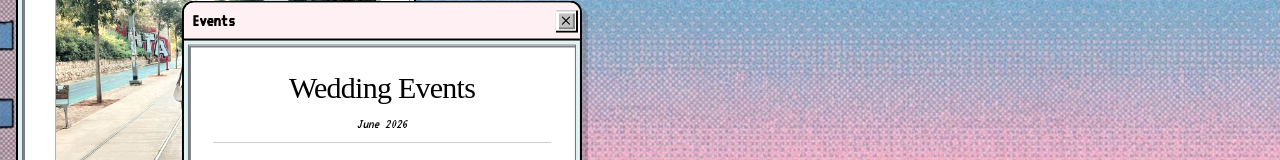
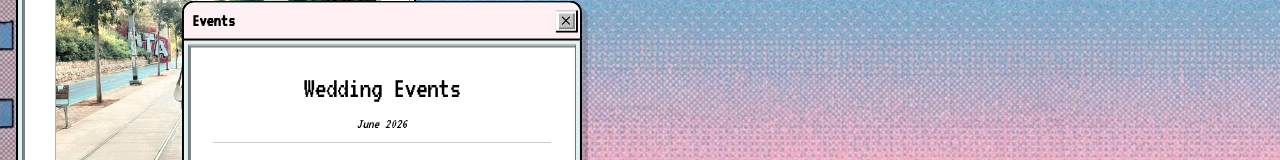
Before and after one commit to jacksgreen/jack-alex-weddding, a React (Vite) app: page / in a window 1280 px wide. Both pictures are taken after a click on the element "Events". Shown: the part 133-293 px from the top of the page. Built offline with nearby package versions, Linux system fonts and the light colour scheme.

Commit message:
changing font

```diff
--- a/src/components/apps/Events.tsx
+++ b/src/components/apps/Events.tsx
@@ -6,7 +6,7 @@ const Events = () => {
   return (
     <div className="p-4 space-y-6 h-full overflow-y-auto">
       <div className="text-center space-y-2 mb-4">
-        <h2 className="text-3xl font-serif tracking-tight">
+        <h2 className="text-3xl font-retro tracking-tight">
           {isOzMode ? "Times When I Don't Get Fed On Schedule" : "Wedding Events"}
         </h2>
         <p className="text-sm italic">June 2026</p>
--- a/src/components/apps/Recommendations.tsx
+++ b/src/components/apps/Recommendations.tsx
@@ -6,7 +6,7 @@ const Recommendations = () => {
   return (
     <div className="p-4 space-y-6 h-full overflow-y-auto">
         <div className="text-center space-y-2 mb-4">
-            <h2 className="text-3xl font-serif tracking-tight">
+        <h2 className="text-3xl font-retro tracking-tight">
               {isOzMode ? "Oz's Guide to Tel Aviv" : "Tel Aviv Guide"}
             </h2>
             <p className="text-sm italic">June 2026</p>
```
